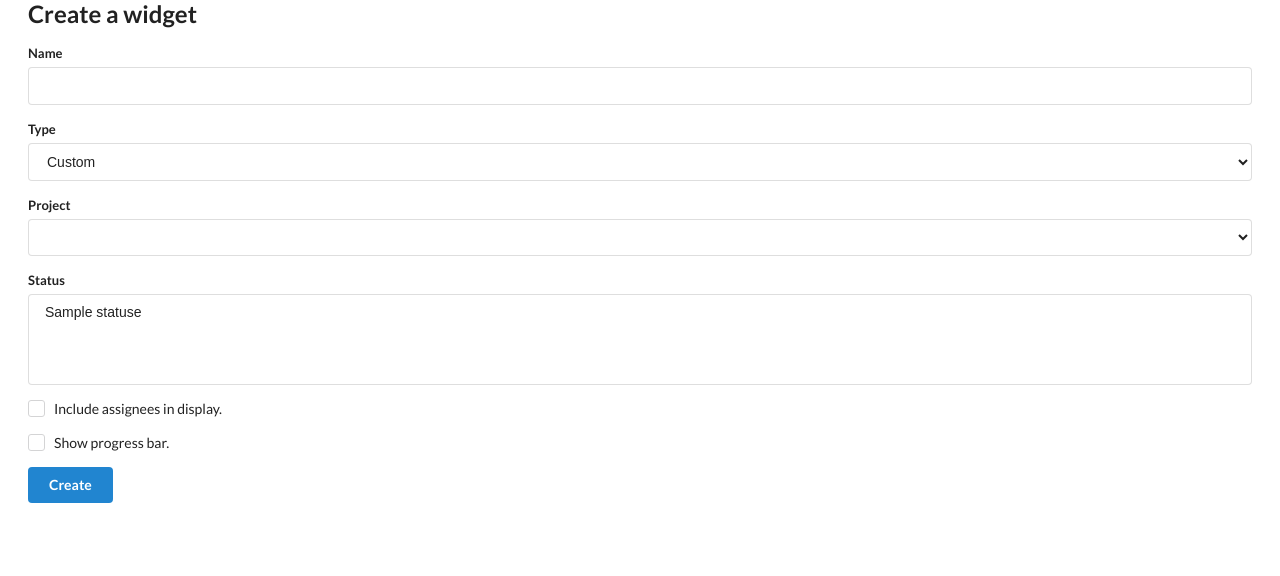
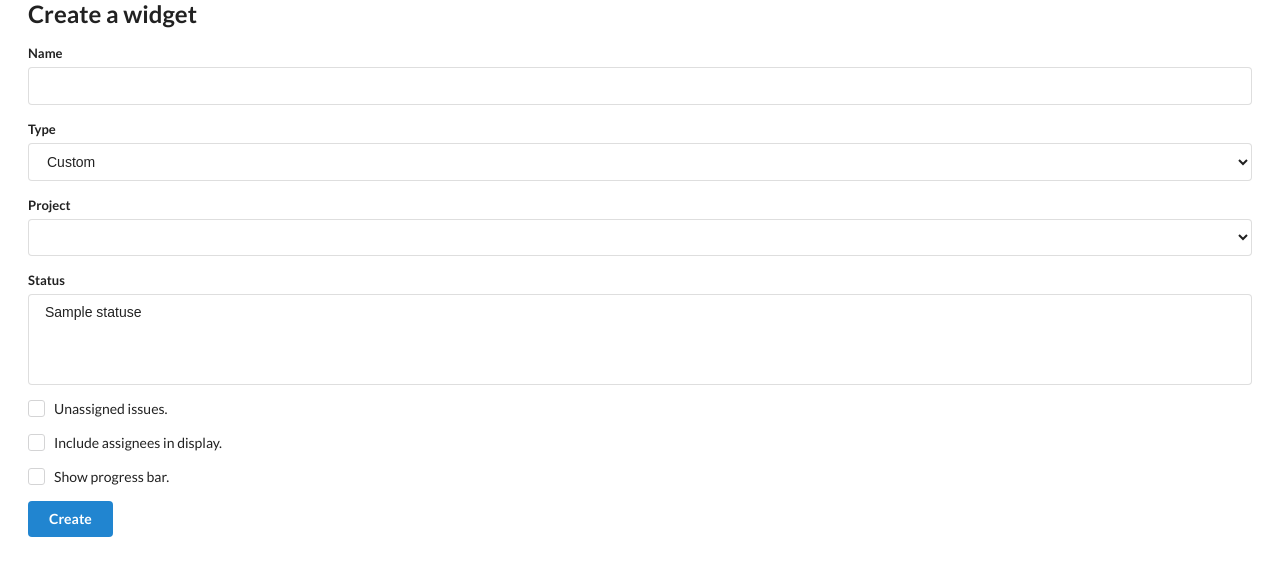
Before and after one commit to istvan-antal/overseer, a PHP site: template views/widgetForm.twig in a window 1280 px wide. Shown: the part 53-629 px from the top of the page. Run offline with PHP 8.4, Linux system fonts and the light colour scheme; the template is opened without the code that fills it: most values are stand-ins (such as "Sample title", 1, 10 or a date in 2020); some libraries are stand-ins or nearby versions.

Commit message:
isUnassigned filter

```diff
--- a/src/Overseer/JIRA.php
+++ b/src/Overseer/JIRA.php
@@ -195,6 +195,10 @@ class JIRA {
             $conditions []= 'project = '.$query['project'];
         }
 
+        if (isset($query['isUnassigned']) && $query['isUnassigned']) {
+            $conditions []= 'assignee IS EMPTY';
+        }
+
         if (isset($query['status'])) {
             if (count($query['status']) === 1) {
                 $conditions []= "status = '".$query['status'][0]."'";
--- a/views/widgetForm.twig
+++ b/views/widgetForm.twig
@@ -41,6 +41,12 @@
         </div>
         <div class="field">
             <div class="ui checkbox">
+                <input type="checkbox" name="queryOptions[isUnassigned]" value="1">
+                <label>Unassigned issues.</label>
+            </div>
+        </div>
+        <div class="field">
+            <div class="ui checkbox">
                 <input type="checkbox" name="displayOptions[includeAssignee]">
                 <label>Include assignees in display.</label>
             </div>
```
